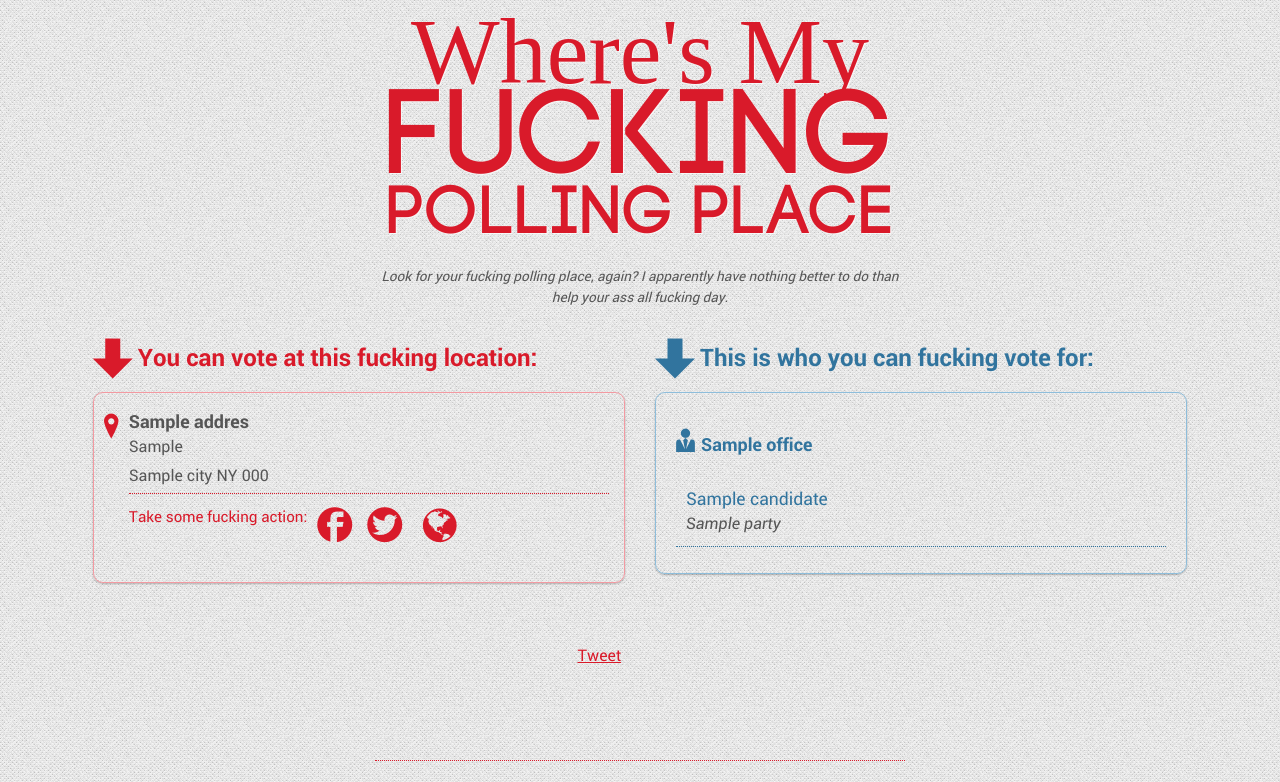
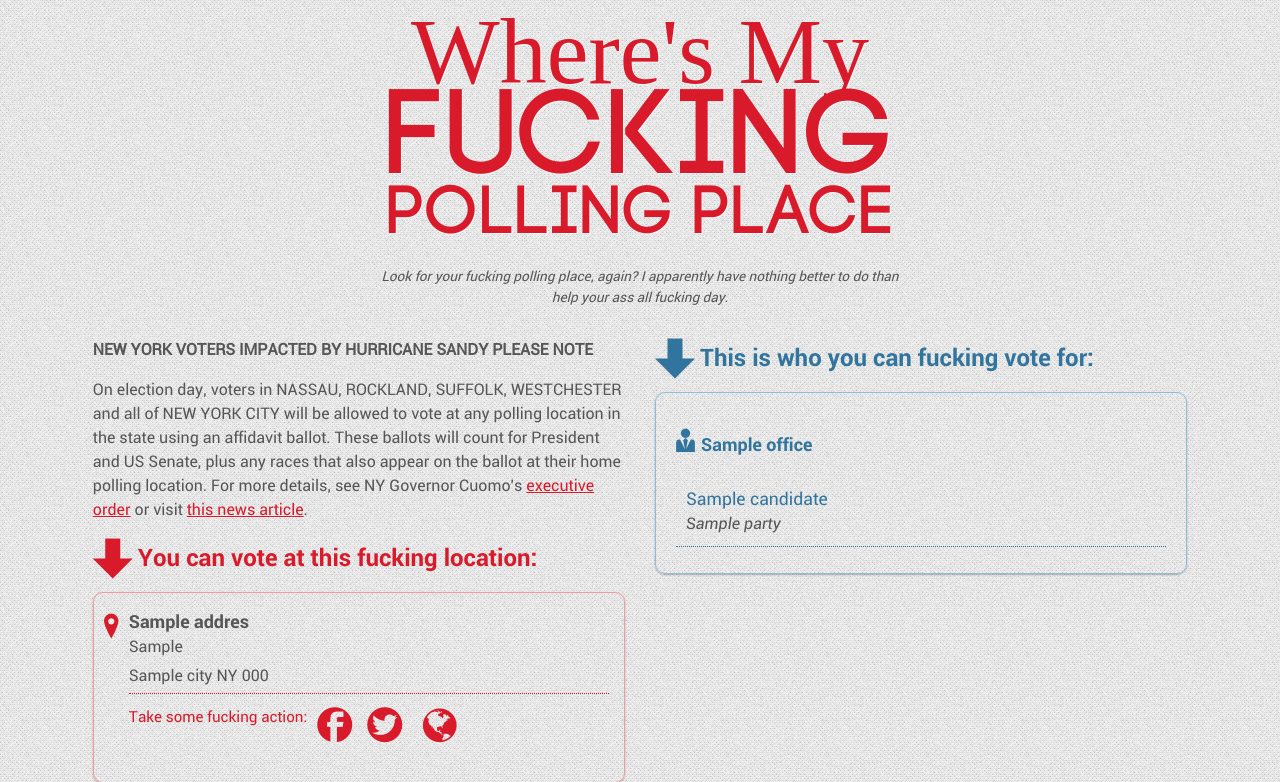
Before and after one commit to jungshadow/yfpp, a Django app: template yfpp/templates/yfpp/results.html in a window 1280 px wide. Shown: the part 66-848 px from the top of the page. Run offline with Django 3.2, Linux system fonts and the light colour scheme; the template is opened without the code that fills it: most values are stand-ins (such as "Sample title", 1, 10 or a date in 2020); parts of the project's set-up code (start-up, migrations or seed data) failed here and were passed over; some libraries are stand-ins or nearby versions; some web fonts are replaced.

Commit message:
Note for New York

```diff
--- a/yfpp/templates/yfpp/results.html
+++ b/yfpp/templates/yfpp/results.html
@@ -13,7 +13,10 @@
 				<em class="example">eg: 1600 Pennsylvania Ave NW, Washington, DC 20500</em>
 		</form>
 </div>
-<div class="address-container clearfix sixcol first"> {% if status == 'success' %}
+<div class="address-container clearfix sixcol first"> {% if normalized_address.state == 'NY' %}
+<p><strong>NEW YORK VOTERS IMPACTED BY HURRICANE SANDY PLEASE NOTE</strong></p>
+<p>On election day, voters in NASSAU, ROCKLAND, SUFFOLK, WESTCHESTER and all of NEW YORK CITY  will be allowed to vote at any polling location in the state using an affidavit ballot. These ballots will count for President and US Senate, plus any races that also appear on the ballot at their home polling location. For more details, see NY Governor Cuomo's <a href="http://www.governor.ny.gov/executiveorder/62">executive order</a> or visit <a href="http://bronx.ny1.com/content/top_stories/171855/cuomo-signs-executive-order-letting-nyers-vote-at-any-polling-place">this news article</a>.</p>
+{% endif %}{% if status == 'success' %}
 		<h2 class="locations-heading"><i class="icon-arrow-down"></i>You can vote at th{{ addresses|length|pluralize:"is,ese"  }} fucking location{{ addresses|length|pluralize }}:</h2>
 		{% endif %}
 		{% for address in addresses %}
@@ -36,14 +39,16 @@
 		{% endif %}
 
 		{% empty %}
-		<p>What the fuck is this?</p>
+		<p>What the fuck is this? We couldn't find any polling addresses.</p>
 		{% if status == 'addressUnparseable' %}
 		<p>We couldn't find your fucking address. Did you enter your full street address? It needs to be "Your Fucking Street, Your Fucking Town, CA 12345" <a href="/?ugh=tryagain" class="try-again">Try again</a></p>
 		{% endif %}
 		{% if status == 'noStreetSegmentFound' %}
 		<p>Our data provider couldn't find reliable data about the address you entered. Check with your state's fucking board of elections for your fucking polling location or <a href="/?ugh=tryagain" class="try-again">Try again</a></p>
 		{% endif %}
-		{% endfor %} </div>
+		{% endfor %}
+
+	</div>
 {% if contests %}
 <div class="candidate-container clearfix sixcol last">
 		<h2 class="candidate-heading"><i class="icon-arrow-down"></i>This is who you can fucking vote for:</h2>
```
